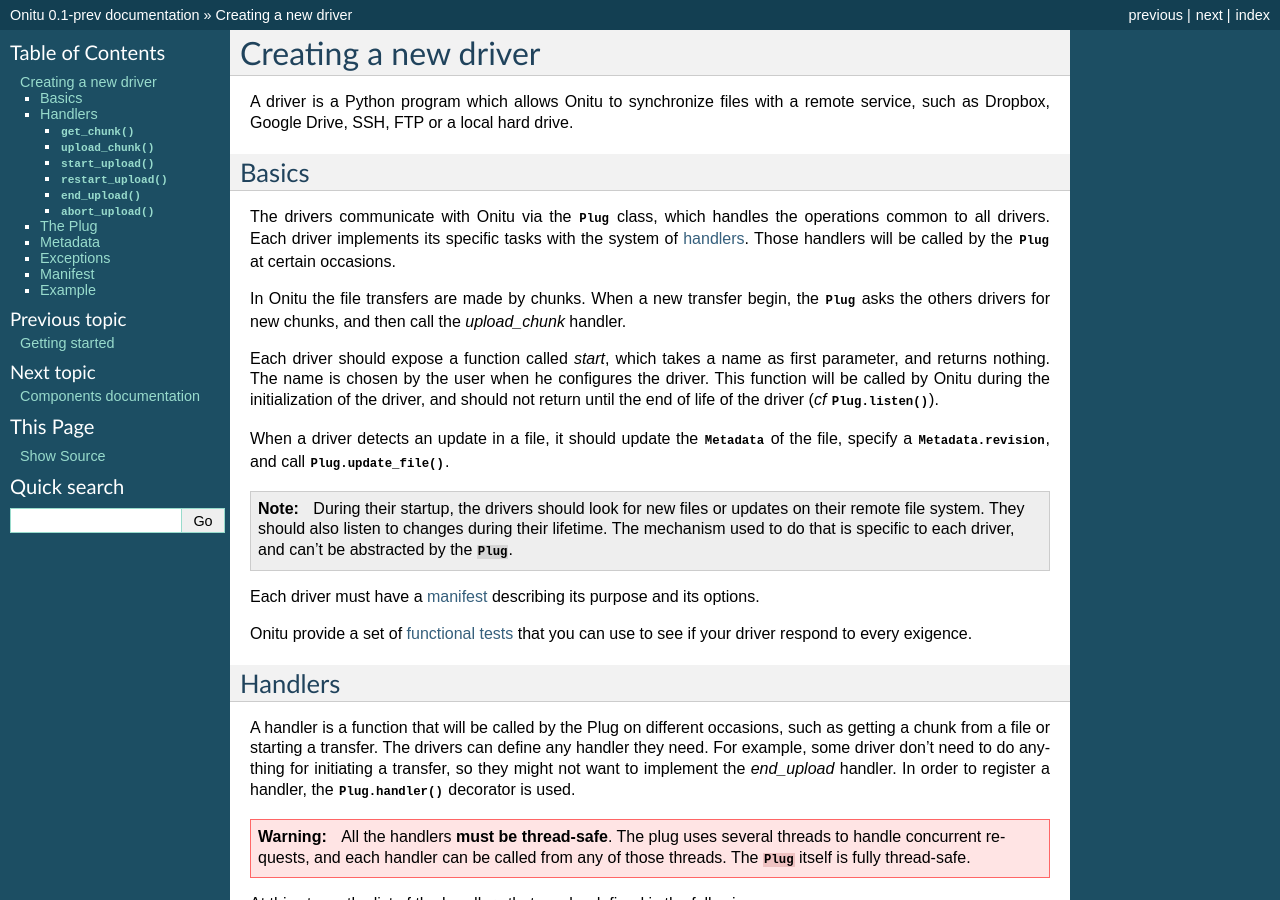
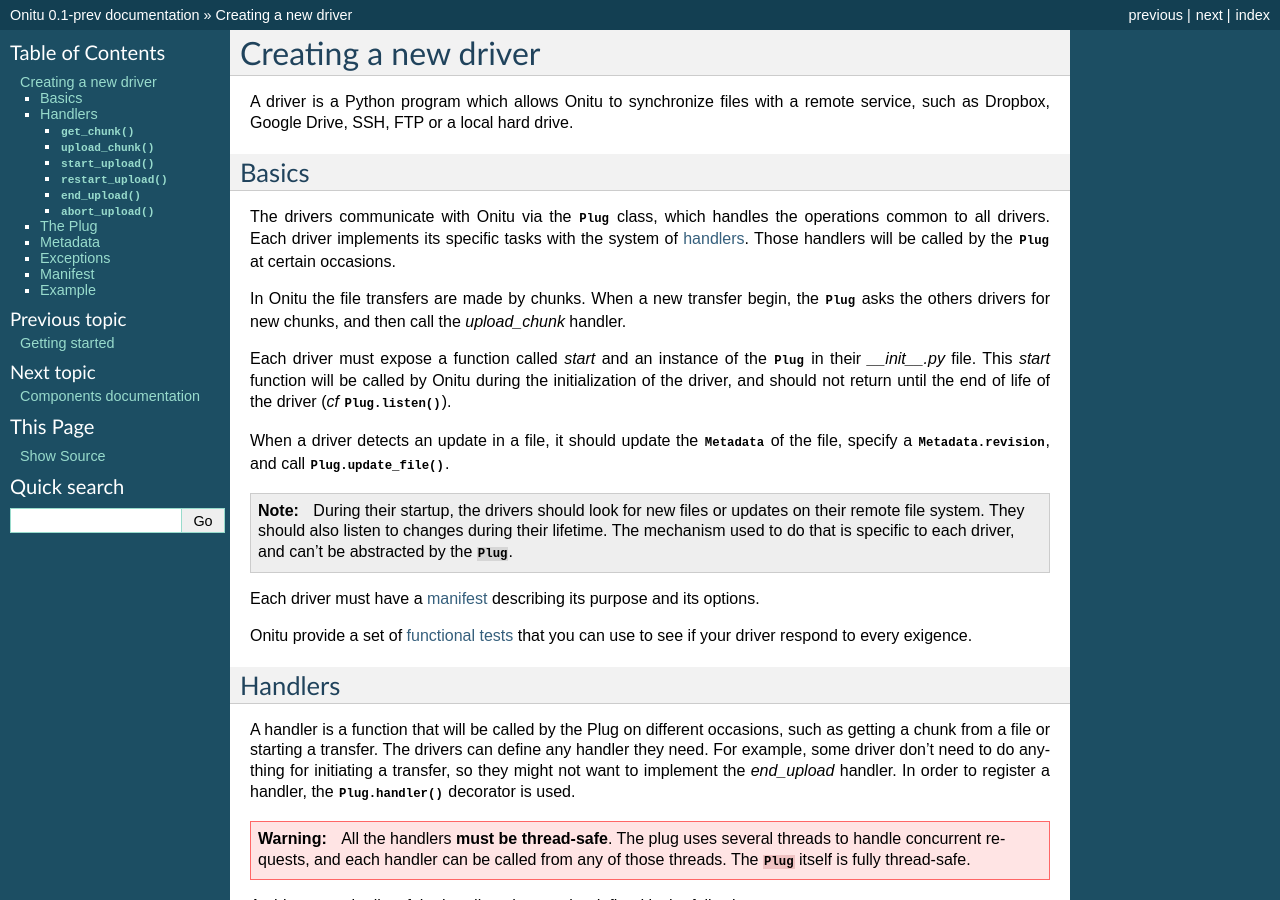
Before and after one commit to onitu/onitu, a Sphinx documentation site: the page built from docs/drivers.rst, in a window 1280 px wide and 900 px high. Built offline with Sphinx 7.4.7, drawn with Linux system fonts in a browser that asks for light colours; some of the changed text lies outside the part shown.

Commit message:
Update the doc to reflect the drivers' launcher changes.

```diff
--- a/docs/drivers.rst
+++ b/docs/drivers.rst
@@ -11,8 +11,7 @@
 
 In Onitu the file transfers are made by chunks. When a new transfer begin, the :class:`.Plug` asks the others drivers for new chunks, and then call the `upload_chunk` handler.
 
-Each driver should expose a function called `start`, which takes a name as first parameter, and returns nothing. The name is chosen by the user when he configures the driver.
-This function will be called by Onitu during the initialization of the driver, and should not return until the end of life of the driver (*cf* :meth:`.Plug.listen`).
+Each driver must expose a function called `start` and an instance of the :class:`.Plug` in their `__init__.py` file. This `start` function will be called by Onitu during the initialization of the driver, and should not return until the end of life of the driver (*cf* :meth:`.Plug.listen`).
 
 When a driver detects an update in a file, it should update the :class:`.Metadata` of the file, specify a :attr:`.Metadata.revision`, and call :meth:`.Plug.update_file`.
 
@@ -139,3 +138,8 @@
 
 .. literalinclude:: examples/driver.py
   :linenos:
+
+This is what a driver's `__init__.py` file should look like:
+
+.. literalinclude:: examples/init_driver.py
+  :linenos:
--- a/docs/examples/driver.py
+++ b/docs/examples/driver.py
@@ -61,9 +61,7 @@
                 plug.update_file(metadata)
 
 
-def start(*args, **kwargs):
-    plug.initialize(*args, **kwargs)
-
+def start():
     try:
         root = plug.options['root']
         os.chdir(root)
--- /dev/null
+++ b/docs/examples/init_driver.py
@@ -0,0 +1,3 @@
+from .driver import start, plug
+
+__all__ = ["start", "plug"]
```
